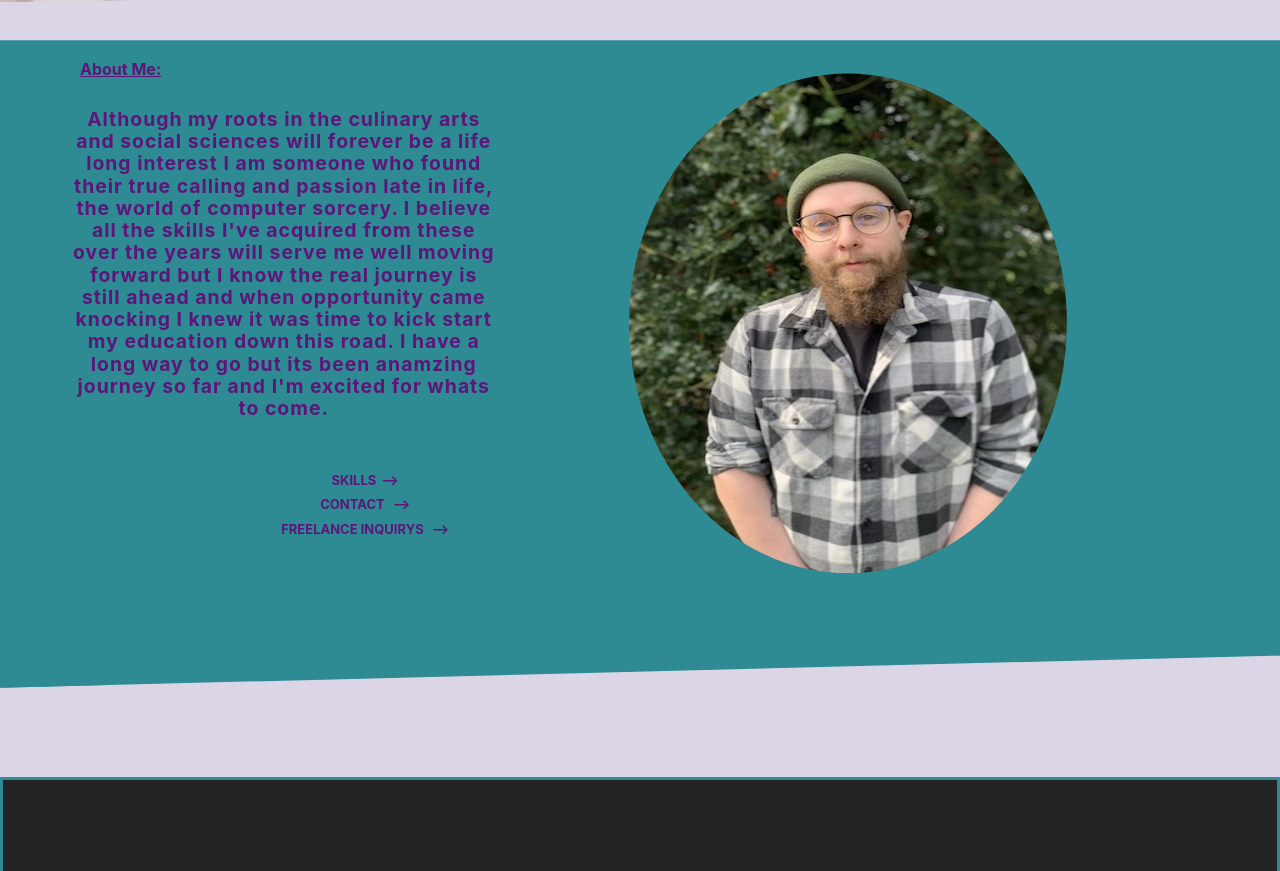
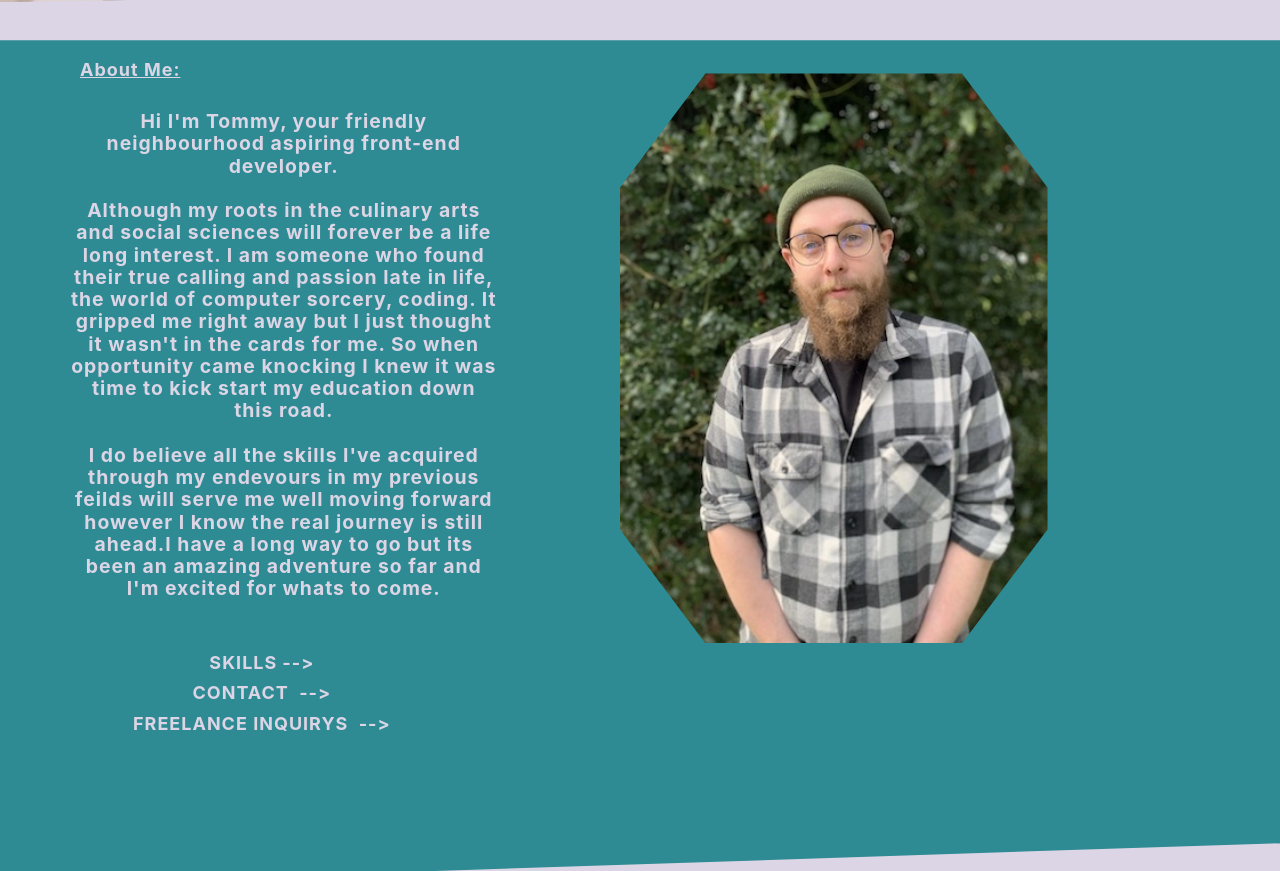
Before and after one commit to mintercode/Knockknock1, a website: page Index.html in a window 1280 px wide. Shown: the part 398-1269 px from the top of the page. Drawn offline with nearby package versions, Linux system fonts and the light colour scheme.

Commit message:
text edits, spelling errors, formating.

```diff
--- a/Index.html
+++ b/Index.html
@@ -10,6 +10,7 @@
     <meta property="og:url" content="http://knocktwice.ca" />
     <meta property="og:type" content="website" />
     <title>Knock Knock</title>
+    <link rel="icon" href="Images/calvin.ico">
     <link rel="stylesheet" href="css/normalize.css" />
    <link rel="stylesheet" href="css/styles.css">
     <link rel="stylesheet" href="https://unpkg.com/aos@next/dist/aos.css" />
@@ -17,9 +18,8 @@
   <body>
     <header class="bk block--skewed-left">
      <div class="bk">
-
-        <h1 data-aos="fade-left" data-aos-duration="2000">
-          <p>Meet Tommy A Front-End Web Developer.</p>
+        <h1 class="Title" data-aos="fade-left" data-aos-duration="2000">
+          <p class="Title">Meet Tommy A Front-End Web Developer.</p>
           </h1>
 
       </div>
@@ -33,7 +33,7 @@
         >
           <h1 class="room2 block__heading-2"><u>About Me:</u></h1>
           <p class="hero__tagline-2">
-            Although my roots in the culinary arts and social sciences will forever be a life long interest I am someone who found their true calling and passion late in life, the world of computer sorcery. I believe all the skills I've acquired from these over the years will serve me well moving forward but I know the real journey is still ahead and when opportunity came knocking I knew it was time to kick start my education down this road. I have a long way to go but its been anamzing journey so far and I'm excited for whats to come.
+           Hi I'm Tommy, your friendly neighbourhood aspiring front-end developer. <br><br> Although my roots in the culinary arts and social sciences will forever be a life long interest. I am someone who found their true calling and passion late in life, the world of computer sorcery, coding. It gripped me right away but I just thought it wasn't in the cards for me. So when opportunity came knocking I knew it was time to kick start my education down this road. <br> <br> I do believe all the skills I've acquired through my endevours in my previous feilds will serve me well moving forward however I know the real journey is still ahead.I have a long way to go but its been an amazing adventure so far and I'm excited for whats to come.
           </p>
           <ul>
             <li class="list nav__item link-arrow mobile"><a href="Skills.html">Skills</a></li>
--- a/css/styles.css
+++ b/css/styles.css
@@ -9,6 +9,7 @@
   --color-accent: #b25286;
   --color-headings: #2e8b93;
   --color-box: #a174d9;
+  --color-text-2: #332b89;
   --color-body-darker: ;
   --color-border: #ccc;
   --border-radius: 30px;
@@ -29,7 +30,7 @@
 }
 
 body {
-  font-family: Inter, Arial, Helvetica, sans-serif;
+  font-family: Simplifica, Inter, Arial, Helvetica, sans-serif;
   font-size: 2rem;
   color: var(--color-body);
 }
@@ -57,10 +58,12 @@
 }
 
 p {
-  font-weight: bold;
-  color: var(--color-secondary);
-  margin-top: 15%;
+  color: #f9438a;
+  margin-top: 20%;
   margin-right: 10px;
+  margin-left: 5rem;
+  font-weight: bolder;
+  letter-spacing: 1px;
 }
 
 @media screen and (min-width: 1024px) {
@@ -74,6 +77,7 @@
     margin-bottom: 10rem;
     font-size: 5rem;
   }
+
   h2 {
     font-size: 3rem;
     margin: left -30px;
@@ -572,14 +576,16 @@
 }
 
 .block__heading {
-  font-size: medium;
+  font-size: large;
   color: var(--color-headings);
   margin-top: 0;
 }
 
 .block__heading-2 {
-  font-size: medium;
-  color: var(--color-secondary);
+  font-size: large;
+  font-weight: bolder;
+  letter-spacing: 1px;
+  color: var(--color-primary);
   margin-top: 3rem;
   margin-bottom: 3rem;
 }
@@ -612,12 +618,13 @@
 /* Navigation Bar */
 
 .nav {
-  color: var(--color-secondary);
+  color: var(--color-primary);
   display: flex;
   justify-content: space-between;
   flex-wrap: wrap;
   padding: 1rem;
   align-items: center;
+  font-weight: bold;
 }
 
 .nav__list {
@@ -627,11 +634,13 @@
 }
 
 .nav__item {
-  color: var(--color-secondary);
-  font-size: small;
+  color: var(--color-primary);
+  font-size: large;
+  letter-spacing: 1px;
   margin-right: -21px;
   padding: 0.5rem 2rem;
   border-bottom: 1px solid #222;
+  font-weight: bold;
 }
 
 .nav__item:last-of-type {
@@ -639,7 +648,7 @@
 }
 
 .nav__item > a {
-  color: var(--color-secondary);
+  color: var(--color-primary);
   transition: color 0.3s;
 }
 
@@ -692,8 +701,8 @@
 }
 .hero__tagline-2 {
   font-size: 2rem;
-  color: var(--color-secondary);
   font-weight: bold;
+  color: var(--color-primary);
   letter-spacing: 1px;
   margin: 1rem 0 5rem;
   width: 75%;
@@ -807,15 +816,19 @@
 
 .footer a {
   color: #777;
+  font-size: large;
+  font-weight: bold;
+  letter-spacing: 1px;
   transition: color 0.3s;
 }
 
 .footer a:hover {
-  color: #fff;
+  color: var(--color-accent);
 }
 
 .footer__section {
   padding: 2rem;
+  letter-spacing: 1px;
   border-bottom: 1px solid #393939;
 }
 
@@ -1037,21 +1050,39 @@
   width: 375px;
   margin-left: -20px;
   margin-top: 30px;
-  clip-path: ellipse(48% 50% at 50% 50%);
+  clip-path: polygon(
+    20% 0%,
+    80% 0%,
+    100% 20%,
+    100% 80%,
+    80% 100%,
+    20% 100%,
+    0% 80%,
+    0% 20%
+  );
 }
 
 @media screen and (min-width: 480px) {
   .hero__image {
     width: 75%;
+    display: flex;
   }
 }
 
 @media screen and (min-width: 375px) {
   .hero__image {
-    width: 80%;
+    width: 75%;
+    height: auto;
+    display: flex;
   }
 }
-
+@media screen and (min-width: 320px) {
+  .hero__image {
+    width: 75%;
+    height: auto;
+    display: flex;
+  }
+}
 @media screen and (min-width: 480px) {
   .mobile {
     width: 75%;
@@ -1060,7 +1091,15 @@
 
 @media screen and (min-width: 375px) {
   .mobile {
-    width: 89%;
+    width: 50%;
+    height: auto;
+  }
+}
+
+@media screen and (min-width: 320px) {
+  .mobile {
+    width: 50%;
+    height: auto;
   }
 }
 
```
Also changed, not shown: Skills.html (+8 -13 lines), Images/calvin.ico (added).
